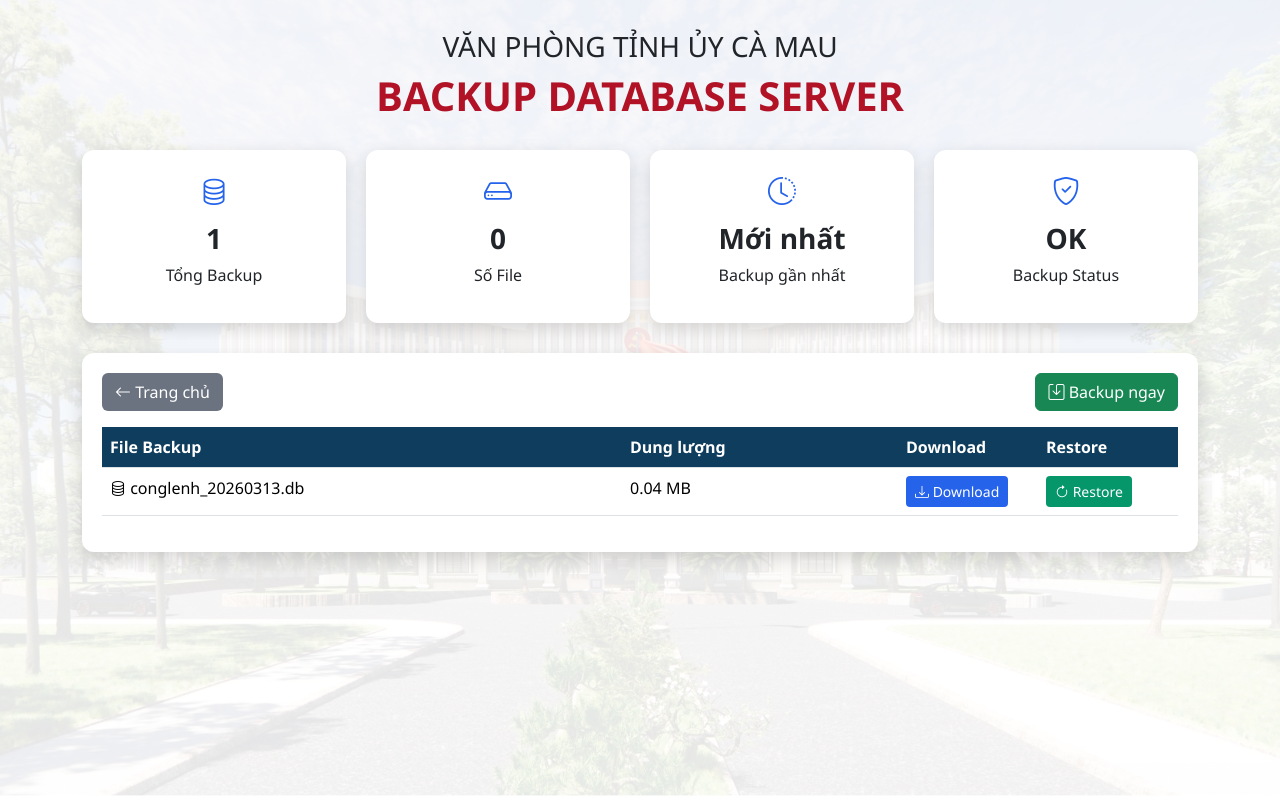
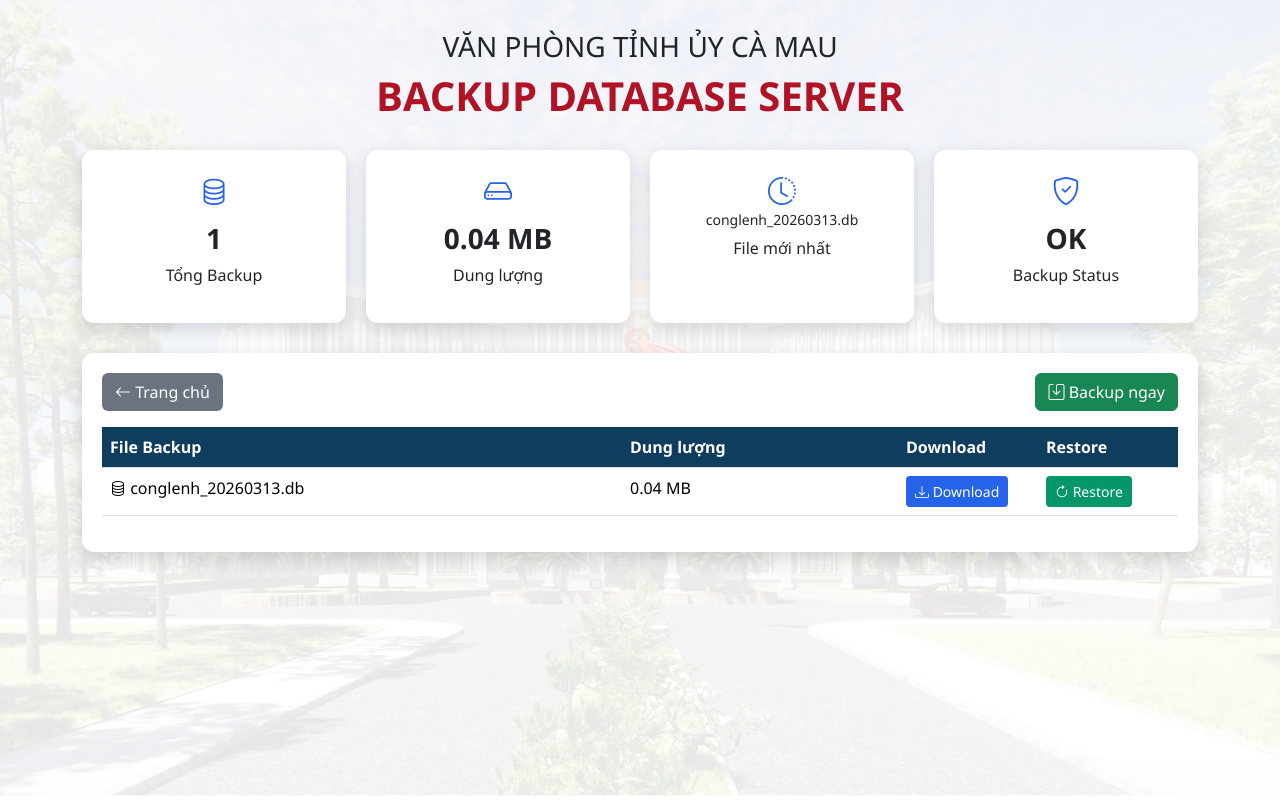
Before and after one commit to conkiencon2016-max/quanly-conglenh, a Flask app: page /backup_manager in a window 1280 px wide. Run offline with Flask 3, Linux system fonts and the light colour scheme; a user stored in the database is signed in.

Commit message:
Update backup_manager.html

```diff
--- a/templates/backup_manager.html
+++ b/templates/backup_manager.html
@@ -115,50 +115,27 @@ height:8px;
 <div class="dashboard">
 
 <div class="card-stat text-center">
-
 <i class="bi bi-database"></i>
-<h3>{{ files|length }}</h3>
+<h3>{{ total_files }}</h3>
 <p>Tổng Backup</p>
-
 </div>
 
 <div class="card-stat text-center">
-
 <i class="bi bi-hdd"></i>
-<h3>
-{% set total=0 %}
-{% for f in files %}
-{% set total=total+1 %}
-{% endfor %}
-{{ total }}
-</h3>
-
-<p>Số File</p>
-
+<h3>{{ total_size }}</h3>
+<p>Dung lượng</p>
 </div>
 
 <div class="card-stat text-center">
-
 <i class="bi bi-clock-history"></i>
-
-<h3>
-{% if files %}
-Mới nhất
-{% else %}
--
-{% endif %}
-</h3>
-
-<p>Backup gần nhất</p>
-
+<h6 style="font-size:14px">{{ latest }}</h6>
+<p>File mới nhất</p>
 </div>
 
 <div class="card-stat text-center">
-
 <i class="bi bi-shield-check"></i>
-<h3>OK</h3>
+<h3>{{ status }}</h3>
 <p>Backup Status</p>
-
 </div>
 
 </div>
```
